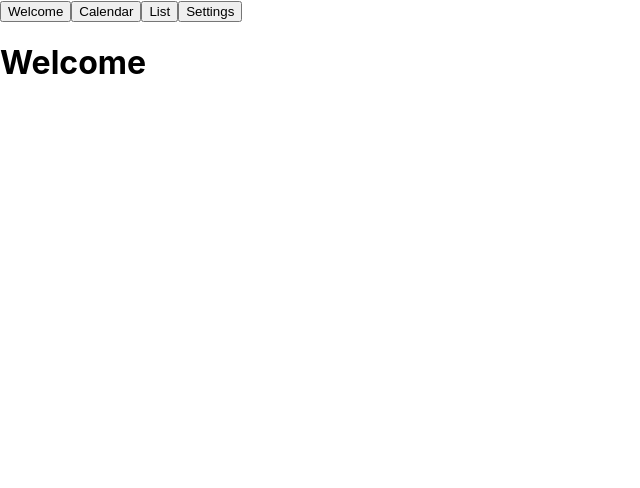
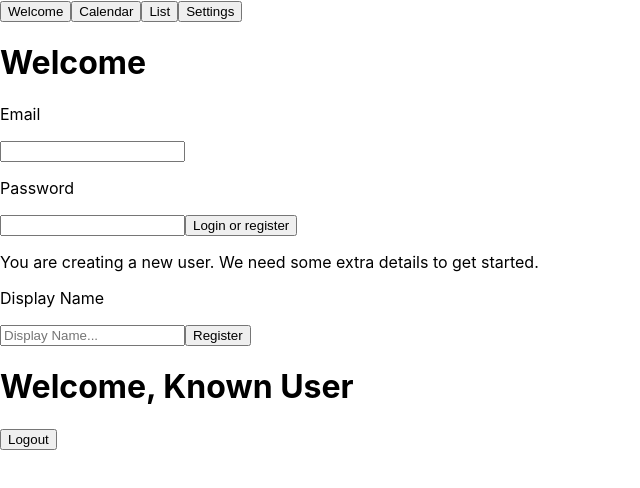
Before and after one commit to york-june-ets/lwofford-calendar, a React (Create React App) app: page / in a window 1280 px wide. Shown: the top 488 px of the page, without its empty margins (0-640 px from the left). Built offline with nearby package versions, Linux system fonts and the light colour scheme.

Commit message:
Set up Welcome HTML

```diff
--- a/src/pages/Welcome.tsx
+++ b/src/pages/Welcome.tsx
@@ -1,4 +1,41 @@
 
 export const WelcomePage: React.FC = () => {
-	return <h1>Welcome</h1>
+
+	function LoginOrRegister() {
+
+	}
+
+	function Login() {
+
+	}
+
+	function Register() {
+
+	}
+
+	return <main className="page">
+		<>
+			<h1>Welcome</h1>
+			<p>Email</p>
+			<input
+				type="email"
+			/>
+			<p>Password</p>
+			<input
+				type="password"
+			/>
+			<button>Login or register</button>
+			<p>You are creating a new user. We need some extra details to get started.</p>
+			<p>Display Name</p>
+			<input
+				type="text"
+				placeholder="Display Name..."
+			/>
+			<button>Register</button>
+		</>
+		<>
+			<h1>Welcome, Known User</h1>
+			<button>Logout</button>
+		</>
+	</main>
 }
```
